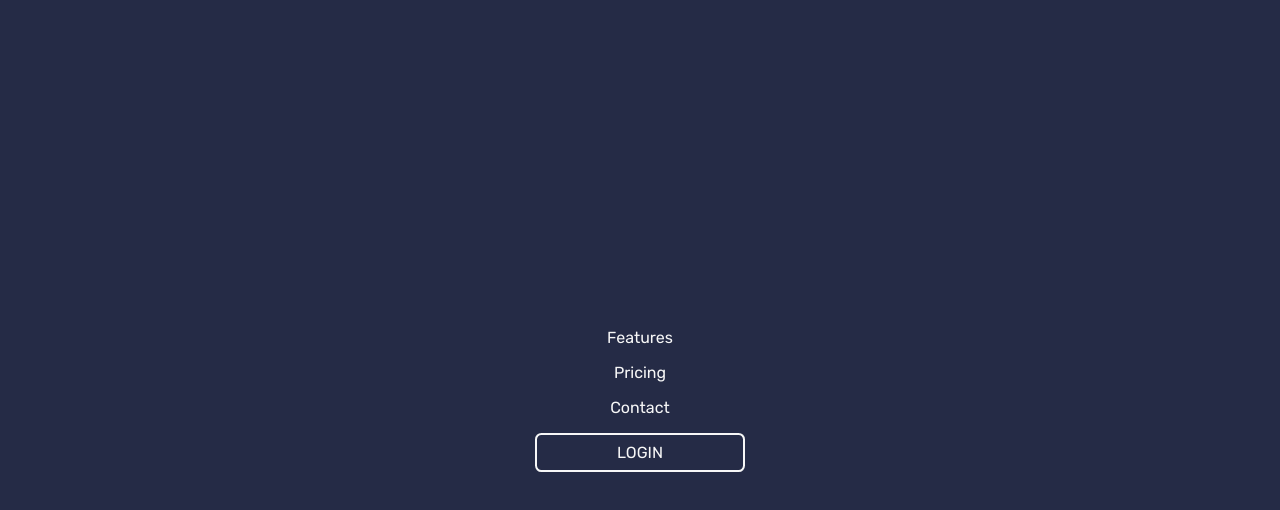
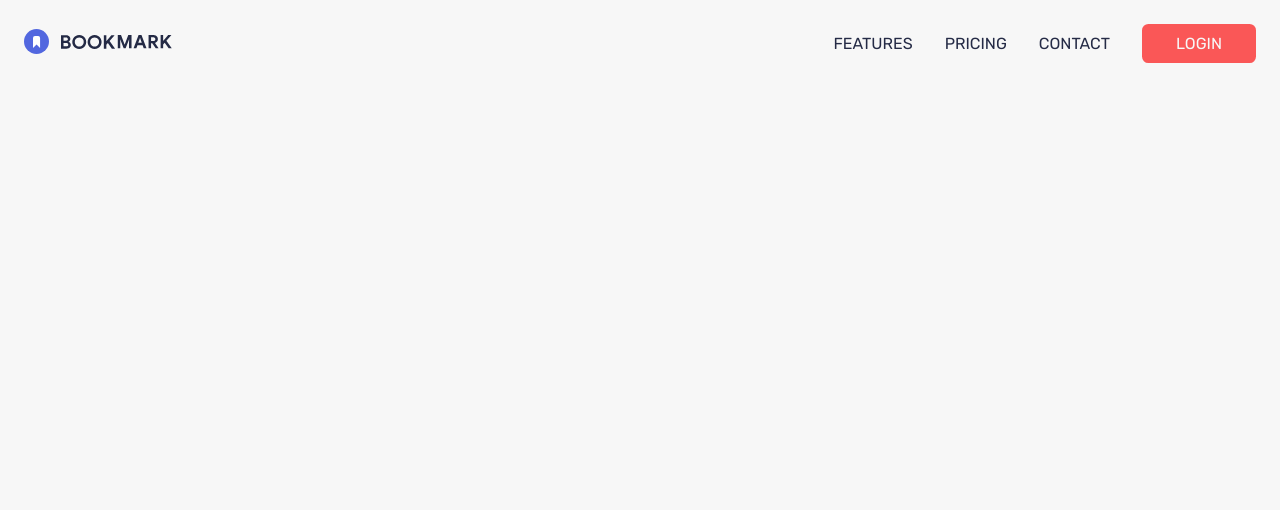
Before and after one commit to SebastianLaka/bookmark-landing-page-master, a Vue app: page / in a window 1280 px wide. Shown: the top 510 px of the page. Built offline with nearby package versions, Linux system fonts and the light colour scheme.

Commit message:
Created nav for mobile and desktop. Added script to show menu at mobile and toggle between navigations at mobile and desktop. Added route to home for logo

```diff
--- a/src/assets/sass/mixins.scss
+++ b/src/assets/sass/mixins.scss
@@ -18,3 +18,7 @@
     flex-wrap: $flex-wrap;
   }
 }
+@mixin set-gap($row-gap: null, $column-gap: null) {
+  row-gap: $row-gap;
+  column-gap: $column-gap;
+}
--- a/src/components/ReuseableComponents/Icon.vue
+++ b/src/components/ReuseableComponents/Icon.vue
@@ -6,4 +6,5 @@ const props = defineProps<Icon>()
   <img :src="props.src"/>
 </template>
 <style lang="scss" scoped>
+
 </style>
--- a/src/components/ReuseableComponents/Logo.vue
+++ b/src/components/ReuseableComponents/Logo.vue
@@ -5,4 +5,6 @@ const props = defineProps<Logo>()
 <template>
   <img :src="props.src" :alt="props.alt" />
 </template>
-<style lang="scss" scoped></style>
+<style lang="scss" scoped>
+
+</style>
--- a/src/components/nav/NavButton.vue
+++ b/src/components/nav/NavButton.vue
@@ -1,17 +1,20 @@
 <script setup lang="ts">
-import NavButton from '../ReuseableComponents/Button.vue';
+import NavButton from '../ReuseableComponents/Button.vue'
 import NavIcon from '../ReuseableComponents/Icon.vue'
 import HamburgerIcon from '@/assets/icons/icon-hamburger.svg'
 import CloseIcon from '@/assets/icons/icon-close.svg'
+import { useSiteStore } from '../../stores/site-store'
+const siteStore = useSiteStore()
 </script>
 <template>
-    <NavButton class="nav-button">
-        <NavIcon :src="HamburgerIcon" />
-    </NavButton>
+  <NavButton class="nav-button" @click="siteStore.toggleMenu" v-show="siteStore.isMobile">
+    <NavIcon :src="siteStore.isOpen ? CloseIcon : HamburgerIcon" />
+  </NavButton>
 </template>
 <style lang="scss" scoped>
-.nav-button{
-    padding: .5em;
-    border: none;
+.nav-button {
+  padding: 0.5em;
+  border: none;
+  background-color: transparent;
 }
 </style>
--- a/src/components/nav/NavLogo.vue
+++ b/src/components/nav/NavLogo.vue
@@ -1,18 +1,28 @@
 <script setup lang="ts">
-import { ref } from 'vue';
+import { ref } from 'vue'
 import logo from '../../assets/images/logo-bookmark.svg'
-import NavLogo from '../ReuseableComponents/Logo.vue';
-import { useSiteStore } from '../../stores/site-store';
-const siteStore = useSiteStore();
+import NavLogo from '../ReuseableComponents/Logo.vue'
+import { useSiteStore } from '../../stores/site-store'
+const siteStore = useSiteStore()
 const logoData = ref({
-    src: logo,
-    alt: 'Bookmark logo'
+  src: logo,
+  alt: 'Bookmark logo',
 })
-
 </script>
 <template>
-    <div class="logo-main">
-        <NavLogo :src="logoData.src" :alt="logoData.alt" class="logo-main__nav-logo"/>
-    </div>
+  <div class="logo-main">
+    <router-link to="/">
+      <NavLogo
+        :src="logoData.src"
+        :alt="logoData.alt"
+        class="logo-main__nav-logo"
+        :class="siteStore.isOpen ? 'logo-white' : ''"
+      />
+    </router-link>
+  </div>
 </template>
-<style lang="scss" scoped></style>
+<style lang="scss" scoped>
+.logo-white {
+  filter: invert(1) hue-rotate(180deg) brightness(2);
+}
+</style>
--- a/src/components/nav/NavMain.vue
+++ b/src/components/nav/NavMain.vue
@@ -4,32 +4,34 @@ import NavLogo from './NavLogo.vue'
 import NavButton from './NavButton.vue'
 import NavMenu from './NavMenu.vue'
 import ListButton from '../ReuseableComponents/Button.vue'
-
+import { useSiteStore } from '../../stores/site-store'
+const siteStore = useSiteStore()
 const navList = ref([
   {
     id: 1,
-    title: 'Features',
+    title: 'FEATURES',
   },
   {
     id: 2,
-    title: 'Pricing',
+    title: 'PRICING',
   },
   {
     id: 3,
-    title: 'Contact',
+    title: 'CONTACT',
   },
 ])
-
 </script>
 <template>
   <nav class="nav-menu">
     <NavLogo />
-    <NavMenu :items="navList">
+    <NavMenu :items="navList" v-show="!siteStore.isMobile">
       <template #login-cta>
         <ListButton class="navigation-cta">LOGIN</ListButton>
       </template>
     </NavMenu>
-    <NavButton />
+
+      <NavButton v-show="siteStore.isMobile" />
+
   </nav>
 </template>
 <style lang="scss" scoped>
@@ -37,17 +39,35 @@ const navList = ref([
 @use '@/assets/sass/colors.scss' as *;
 @use '@/assets/sass/breakpoints.scss' as *;
 @use '@/assets/sass/mixins.scss' as *;
+
 @media (min-width: $mobile-view) {
+
   .nav-menu {
-    @include flex-layout($justify-content: space-between);
-    padding: 0.5em;
+    @include flex-layout($justify-content: space-between, $align-items: center);
+    padding: 1.5em;
+    background-color: transparent;
   }
-  .navigation-cta{
-    border-radius: .4em;
-    border: .15em solid map.get($colors, 'neutral-grey-50');;
-    padding: .5em 5em;
-    background-color:transparent;
+  .navigation-cta {
+    border-radius: 0.4em;
+    border: 0.15em solid map.get($colors, 'neutral-grey-50');
+    padding: 0.5em 4em;
+    background-color: transparent;
     color: map.get($colors, 'neutral-grey-50');
+    font-size: 1.5rem;
+    width: 100%;
+    margin-top: 1.5em;
+  }
+  .fill {
+    filter: brightness(0) invert(1);
+  }
+}
+@media (min-width: $desktop-small) {
+  .navigation-cta {
+    border: 0.15em solid map.get($colors, 'primary-red-400');
+    background-color: map.get($colors, 'primary-red-400');
+    padding: 0.5em 2em;
+    font-size: 1rem;
+    margin: 0;
   }
 }
 </style>
--- a/src/components/nav/NavMenu.vue
+++ b/src/components/nav/NavMenu.vue
@@ -1,11 +1,18 @@
 <script setup lang="ts">
+import { useSiteStore } from '../../stores/site-store'
+const siteStore = useSiteStore()
+import FacebookIcon from '@/assets/icons/icon-facebook.svg'
+import TwitterIcon from '@/assets/icons/icon-twitter.svg'
 import { RouterLink } from 'vue-router'
+import Icon from '../ReuseableComponents/Icon.vue'
 import type { NavItem } from '@/types/types'
 const props = defineProps<{
   items: NavItem[]
 }>()
 </script>
 <template>
+  <Transition name="show">
+  <div class="mobile-menu" v-show="siteStore.isMobile && siteStore.isOpen">
     <ul class="navigation-mobile">
       <li
         v-for="navItem in props.items"
@@ -19,6 +26,27 @@ const props = defineProps<{
       </li>
       <slot name="login-cta" />
     </ul>
+    <div class="desktop-menu" v-show="siteStore.isDesktop">
+      <Icon :src="FacebookIcon" alt="Facebook icon" class="mobile-nav-icons__facebook-icon" />
+      <Icon :src="TwitterIcon" alt="Twitter icon" class="mobile-nav-icons__twitter-icon" />
+    </div>
+  </div>
+  </Transition>
+  <div class="desktop-menu" v-show="siteStore.isDesktop">
+    <ul class="navigation-desktop">
+      <li
+        v-for="navItem in props.items"
+        :key="navItem.id"
+        :title="navItem.title"
+        class="navigation-desktop__item"
+      >
+        <router-link to="/view" class="navigation-desktop__item--link">
+          {{ navItem.title }}
+        </router-link>
+      </li>
+      <slot name="login-cta" />
+    </ul>
+  </div>
 </template>
 <style lang="scss" scoped>
 @use 'sass:map';
@@ -26,17 +54,61 @@ const props = defineProps<{
 @use '@/assets/sass/breakpoints.scss' as *;
 @use '@/assets/sass/mixins.scss' as *;
 @media (min-width: $mobile-view) {
-  .navigation-mobile {
+   .show-enter-active,
+    .show-leave-active {
+      transition: all 0.5s ease-in-out;
+    }
+    .show-enter-from,
+    .show-leave-to {
+      opacity: 0;
+    }
+  .mobile-menu {
     position: fixed;
     inset: 0;
-    @include flex-layout($flex-direction: column, $align-items: center, $justify-content: center);
-    padding: 1em;
-    gap: 1em 0;
-    background-color: map.get($colors, 'neutral-blue-950');
+    z-index: -1;
+    @include flex-layout(
+      $flex-direction: column,
+      $align-items: center,
+      $justify-content: space-around
+    );
+    background-color: rgba(map.get($colors, 'neutral-blue-950'), 0.95);
+    padding: 1.5em;
+    .navigation-mobile {
+      width: 90%;
       &__item {
         color: map.get($colors, 'neutral-grey-50');
+        border-top: 0.05em solid map.get($colors, 'neutral-grey-600');
+        padding: 1.5em;
+        text-align: center;
+        &:last-of-type {
+          border-bottom: 0.05em solid map.get($colors, 'neutral-grey-600');
+        }
         &--link {
           color: map.get($colors, 'neutral-grey-50');
+          font-size: 1.5rem;
+        }
+      }
+    }
+    .mobile-nav-icons {
+      @include flex-layout();
+      @include set-gap(0, 3em);
+      &__facebook-icon,
+      &__twitter-icon {
+        cursor: pointer;
+      }
+    }
+  }
+}
+@media (min-width: $desktop-small) {
+  .desktop-menu {
+    position: static;
+    .navigation-desktop {
+      @include flex-layout($align-items: center);
+      @include set-gap(0, 2em);
+      &__item {
+        &--link {
+          color: map.get($colors, 'neutral-blue-950');
+        }
       }
     }
   }
--- a/src/stores/site-store.ts
+++ b/src/stores/site-store.ts
@@ -1,7 +1,34 @@
-import { ref, computed } from 'vue'
+import { ref, onMounted, onUnmounted } from 'vue'
 import { defineStore } from 'pinia'
 
 export const useSiteStore = defineStore('site-store', () => {
-  const isMobile = ref(true);
-  return {isMobile}
+  const isMobile = ref(false)
+  const isDesktop = ref(false)
+  const isOpen = ref(false)
+
+  const toggleMenu = () => {
+    isOpen.value = !isOpen.value
+  }
+
+  const checkScreen = () => {
+    const width = window.innerWidth
+    if (width <= 992) {
+      isMobile.value = true
+      isDesktop.value = false
+    } else {
+      isMobile.value = false
+      isDesktop.value = true
+      isOpen.value = false
+    }
+  }
+  onMounted(() => {
+    checkScreen()
+    window.addEventListener('resize', checkScreen)
+  })
+  onUnmounted(() => {
+    checkScreen()
+    window.removeEventListener('resize', checkScreen)
+  })
+
+  return { isMobile, isOpen, isDesktop, toggleMenu, checkScreen }
 })
```
Lines whose indentation alone changed are shown as unchanged.
